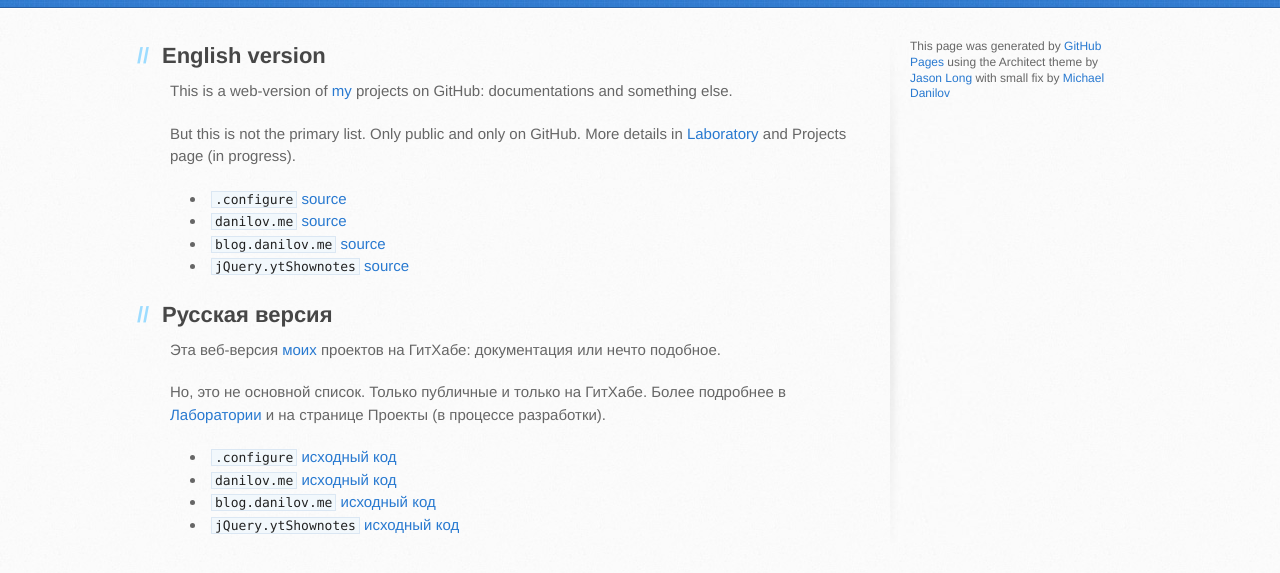
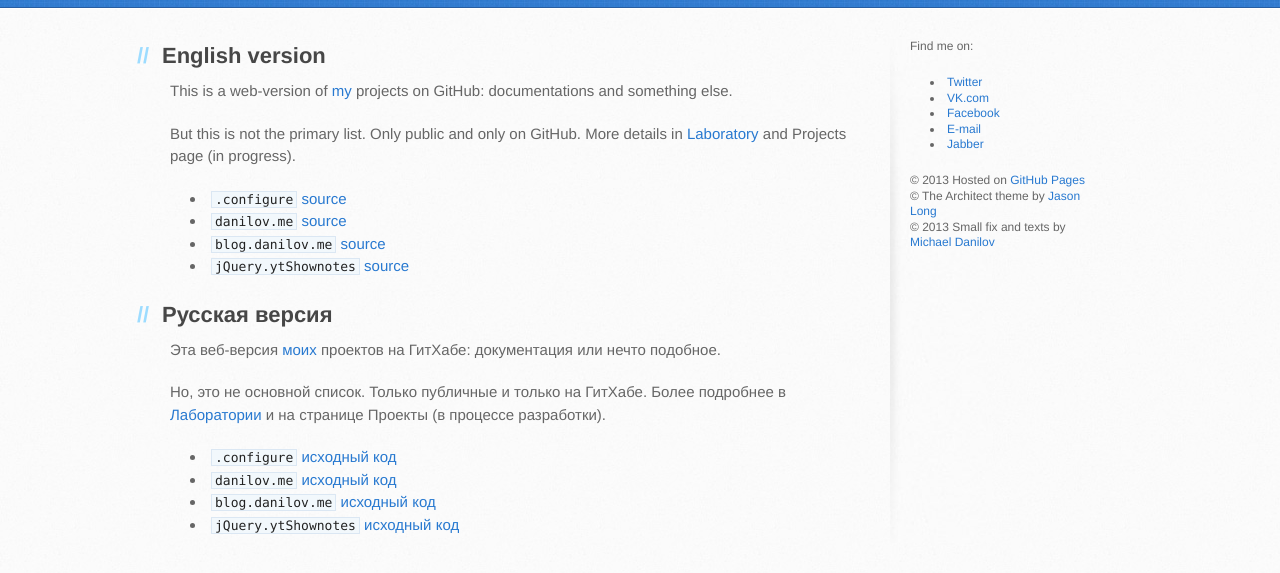
Before and after one commit to MichaelDanilov/michaeldanilov.github.io, a plain HTML site: page index.html in a window 1280 px wide. Shown: the part 123-696 px from the top of the page. Drawn offline with Linux system fonts and the light colour scheme.

Commit message:
Add data to sidebar and fix copyright block

```diff
--- a/index.html
+++ b/index.html
@@ -71,9 +71,18 @@
         </section>
 
         <aside id="sidebar">
+          <p>Find me on:
+            <ul>
+              <li><a href="http://twitter.com/MonkAlbino">Twitter</a></li>
+              <li><a href="http://vk.com/michael.danilov">VK.com</a></li>
+              <li><a href="http://fb.me/michael.danilov">Facebook</a></li>
+              <li><a href="mailto:michael@danilov.me">E-mail</a></li>
+              <li><a href="xmpp:michael@danilov.me">Jabber</a></li>
+            </ul>
+          </p>
 
-
-          <p>This page was generated by <a href="pages.github.com">GitHub Pages</a> using the Architect theme by <a href="https://twitter.com/jasonlong">Jason Long</a> with small fix by <a href="http://danilov.me">Michael Danilov</a></p>
+          <p>&copy; 2013 Hosted on <a href="http://pages.github.com">GitHub Pages</a><br>
+          &copy; The Architect theme by <a href="https://twitter.com/jasonlong">Jason Long</a><br>&copy; 2013 Small fix and texts by <a href="http://danilov.me">Michael Danilov</a></p>
         </aside>
       </div>
     </div>
```
